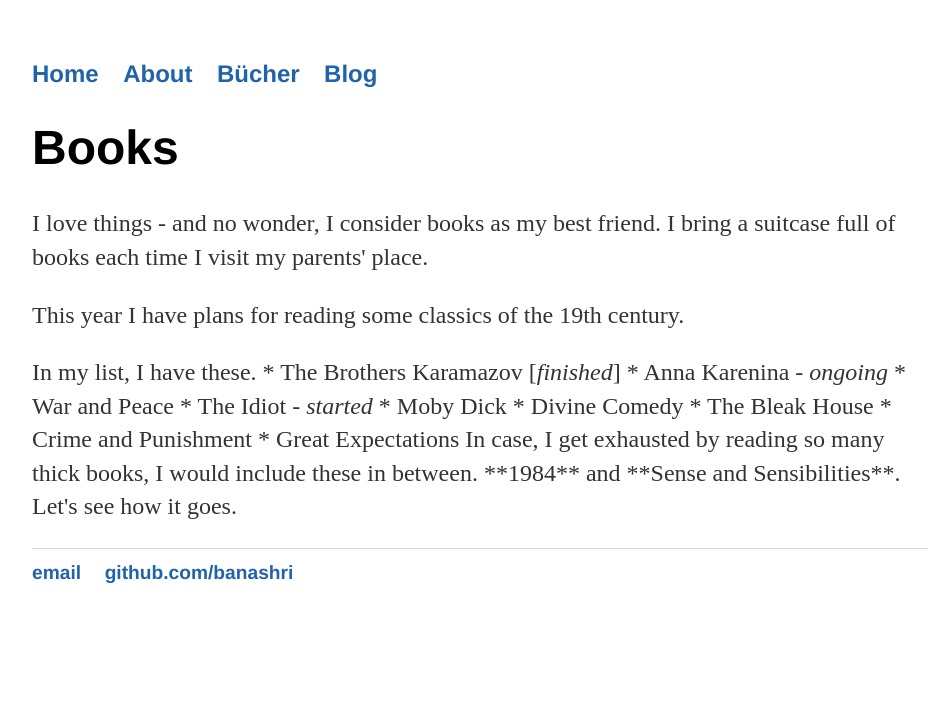
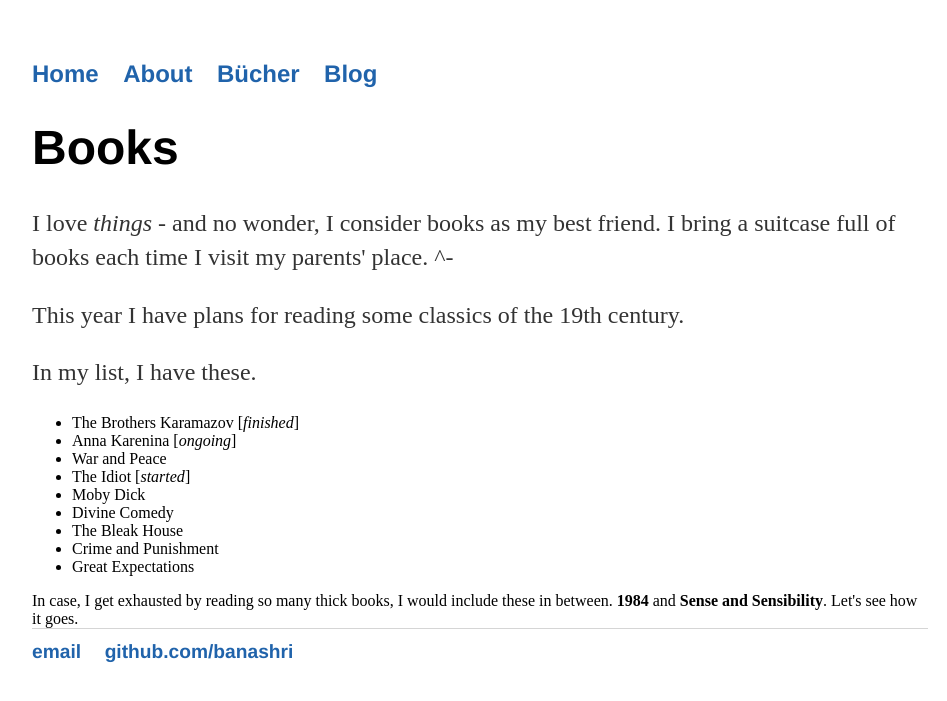
Before and after one commit to Banashri/banashri.github.io, a Jekyll site: the page built from books/index.html, in a window 1280 px wide. Shown: the top 701 px of the page, without its empty margins (160-1107 px from the left). Built offline with Jekyll 4.4.1, drawn with Linux system fonts in a browser that asks for light colours.

Commit message:
Update index.html

```diff
--- a/books/index.html
+++ b/books/index.html
@@ -6,21 +6,23 @@ title: Banashri
 	<h1>Books</h1>
 
 
-	<p>I love things - and no wonder, I consider books as my best friend. I bring a suitcase full of books each time I visit my parents' place.
+	<p>I love <em>things</em> - and no wonder, I consider books as my best friend. I bring a suitcase full of books each time I visit my parents' place. ^-
   </p>
 
   <p> This year I have plans for reading some classics of the 19th century. </p>
   <p>In my list, I have these.
-    * The Brothers Karamazov [<em>finished</em>]
-    * Anna Karenina - <em>ongoing</em>
-    * War and Peace
-    * The Idiot - <em>started</em>
-    * Moby Dick
-    * Divine Comedy
-    * The Bleak House
-    * Crime and Punishment
-    * Great Expectations
+	<ul>
+		<li>  The Brothers Karamazov [<em>finished</em>] </li>
+		<li>  Anna Karenina [<em>ongoing</em>] </li>
+		<li>  War and Peace </li>
+		<li>  The Idiot [<em>started</em>] </li>
+		<li>  Moby Dick </li>
+		<li>  Divine Comedy </li>
+		<li>  The Bleak House </li>
+		<li>  Crime and Punishment </li>
+		<li>  Great Expectations </li>
+	</ul>
 
- In case, I get exhausted by reading so many thick books, I would include these in between. **1984** and **Sense and Sensibilities**. Let's see how it goes.
+ In case, I get exhausted by reading so many thick books, I would include these in between. <strong>1984</strong> and <strong>Sense and Sensibility</strong>. Let's see how it goes.
 
 </div>
```
